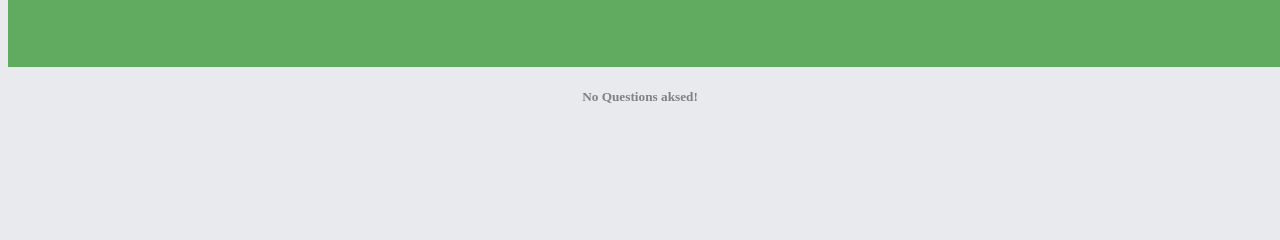
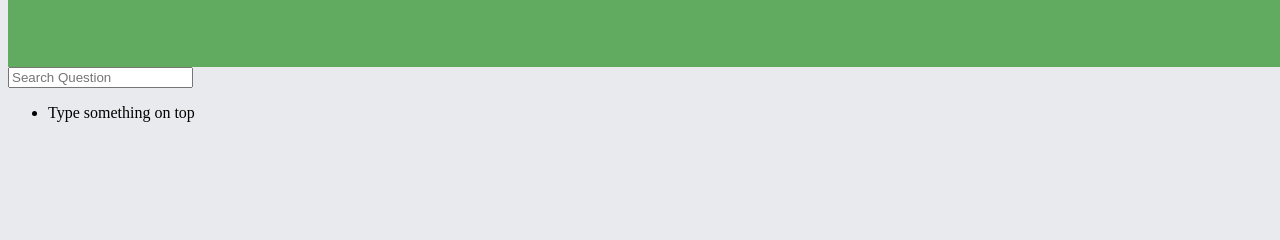
Before and after one commit to aakash-cr7/myQuora, a Django app: template myQuora/templates/base/loggedin.html in a window 1280 px wide. Shown: the part 73-313 px from the top of the page. Run offline with Django 3.2, Linux system fonts and the light colour scheme; the template is opened without the code that fills it, so the values that code supplies are empty; some libraries are stand-ins or nearby versions.

Commit message:
Search done

```diff
--- a/myQuora/question/urls.py
+++ b/myQuora/question/urls.py
@@ -3,4 +3,5 @@ urlpatterns = [
     url(r'^create/$', 'question.views.create_question', name='create_question'),
     url(r'^myquestions/$', 'question.views.myquestions', name='myquestions'),
     url(r'^myquestions/(?P<page_num>\d+)/$', 'question.views.myquestions', name='myquestions_with_page'),
+    url(r'^search/$', 'question.views.search', name='searchquestions'),
 ]
--- /dev/null
+++ b/myQuora/static/base/js/qsearch.js
@@ -0,0 +1,36 @@
+QSearch =(function() {
+    var el;
+    function updateResults(questions) {
+        if( questions.length === 0) {
+            $('.collection-header').html('No Results');
+        } else {
+            $('.collection-header').html(questions.length + ' questions found ');
+        }
+        $('.collection-item').remove();
+        for (var i = 0; i < questions.length; i++) {
+            var el = $('<li class="collection-item"></li>');
+            el.html(questions[i].title);
+            $('.collection').append(el);
+        }
+    }
+    function search() {
+        var term = $(this).val();
+        $.ajax({
+            url: '/question/search/',
+            data: { 'q': term },
+            type: 'GET',
+            success: function(data, status, xhr) {
+                console.log(data);
+                updateResults(data['question']);
+            }
+        });
+    }
+    function init(id) {
+        el = $('#' + id);
+        el.on('input', search);
+    }
+    return {
+        'init' : init,
+    };
+
+})();
--- a/myQuora/templates/base/loggedin.html
+++ b/myQuora/templates/base/loggedin.html
@@ -10,19 +10,20 @@
     <div class="col s8 offset-s2">
         <div class="card-panel">
             {% include 'base/header.html' %}
-            <div class="question-list">
-                {% if not user.questions_asked.all %}
-                    <h5 class="center-heading">No Questions aksed!</h5>
-                {% else %}
-                    <h5 class="center-heading">Question List</h5>
-                    {% for question in user.questions_asked.all %}
-                        <p class="question-title">
-                           {{ question.title }}
-                        </p>
-                    {% endfor %}
-                {% endif %}
-            </div>
         </div>
     </div>
 </div>
+
+<input type="text" id="search" placeholder="Search Question"/>
+<ul class="collection with-header">
+    <li class="collection-header">Type something on top</li>
+</ul>
 {% endblock %}
+{% block morescripts %}
+<script src="{% static 'base/js/qsearch.js' %}" type="text/javascript"></script>
+<script>
+    $(document).ready(function() {
+        QSearch.init('search');
+    });
+</script>
+{% endblock %}
```
Also changed, not shown: myQuora/question/views.py (+16 -0 lines).
